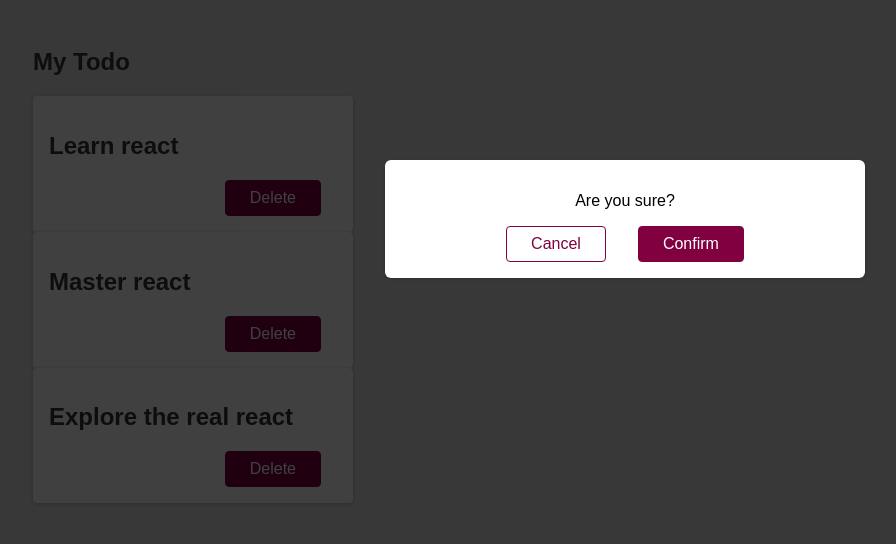
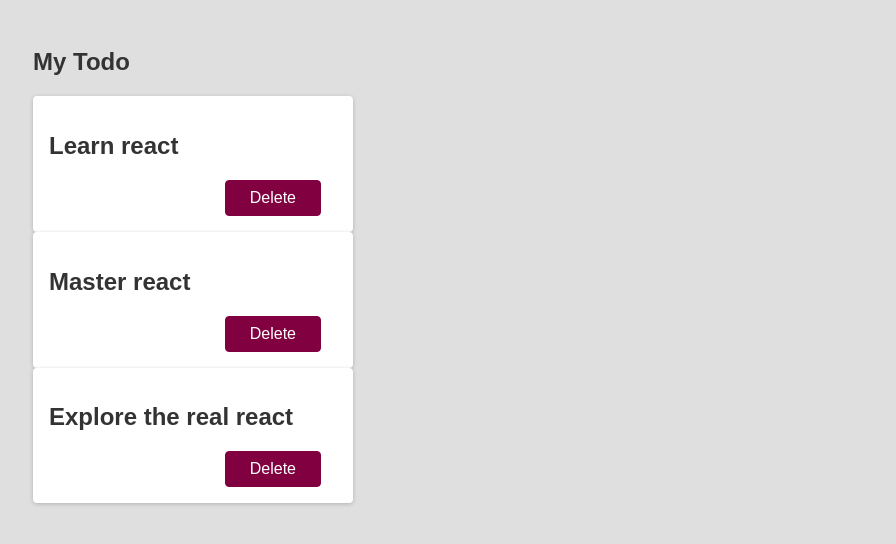
Before and after one commit to Afilv222/first-react-practice, a React (Create React App) app: page / in a window 1280 px wide. Shown: the top 544 px of the page, without its empty margins (15-911 px from the left). Built offline with nearby package versions, Linux system fonts and the light colour scheme.

Commit message:
Finished learning the basics of react

```diff
--- a/src/App.js
+++ b/src/App.js
@@ -1,8 +1,7 @@
 // component
 
 import Todo from './components/Todo';
-import Backdrop from './components/Backdrop';
-import Modal from './components/Modal';
+
 
 function App() {
   return (
@@ -11,8 +10,6 @@ function App() {
       <Todo text = "Learn react" />
       <Todo text = "Master react" />
       <Todo text = "Explore the real react" />
-      <Modal />
-      <Backdrop />
     </div>
 
   );
--- a/src/components/Backdrop.js
+++ b/src/components/Backdrop.js
@@ -1,5 +1,5 @@
-function Backdrop(){
-return <div className="backdrop"></div>
+function Backdrop(props){
+return <div className="backdrop" onClick={props.onClickBackDrop}></div>
 }
 
 export default Backdrop;
--- a/src/components/Modal.js
+++ b/src/components/Modal.js
@@ -1,9 +1,9 @@
-function Modal(){
+function Modal(props){
 return (
     <div className="modal">
         <p>Are you sure?</p>
-        <button className="btn btn--alt">Cancel</button>
-        <button className="btn">Confirm</button>
+        <button className="btn btn--alt" onClick={props.onCancel}>Cancel</button>
+        <button className="btn" onClick={props.onConfirm}>Confirm</button>
     </div>
 );
 }
--- a/src/components/Todo.js
+++ b/src/components/Todo.js
@@ -1,4 +1,7 @@
 import {useState} from 'react';
+import Backdrop from './Backdrop';
+import Modal from './Modal';
+
 // parameter in react is called props , props is js
 // object that will take the attributes that it is assigned
 // key value pairs
@@ -11,7 +14,7 @@ import {useState} from 'react';
 // case we will use react library called useState which
 // are use hooks.
 // useState returns an array with two elements
-// first element in the array(modalIsOpen) is inital  value
+// first element in the array(modalIsOpen) is inital  value/current state
 // which it was set. While the second element setModalIsOpen
 // can be the function that changes or does something with
 // first element
@@ -22,8 +25,10 @@ function Todo(props){
  const [modalIsOpen,setModalIsOpen] =  useState(false);
 
 function deleteHandler(){
-<div className = {props.className} style={{display: "none"}}>
-</div>
+    setModalIsOpen(true);
+}
+function closeModalHandler(){
+    setModalIsOpen(false);
 }
 
 return(
@@ -32,6 +37,9 @@ return(
         <div className="actions">
         <button className="btn" onClick={deleteHandler}>Delete</button>
         </div>
+
+       {modalIsOpen ? <Modal onCancel={closeModalHandler} onConfirm={closeModalHandler}/> : null}
+       {modalIsOpen ? <Backdrop onClickBackDrop={closeModalHandler}/> : null}
     </div>
 );
 
```
